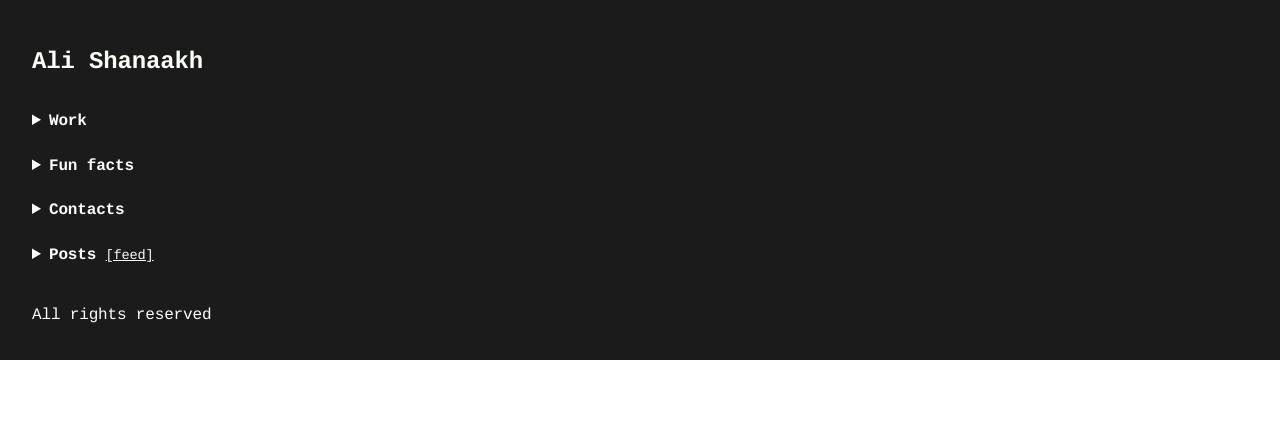
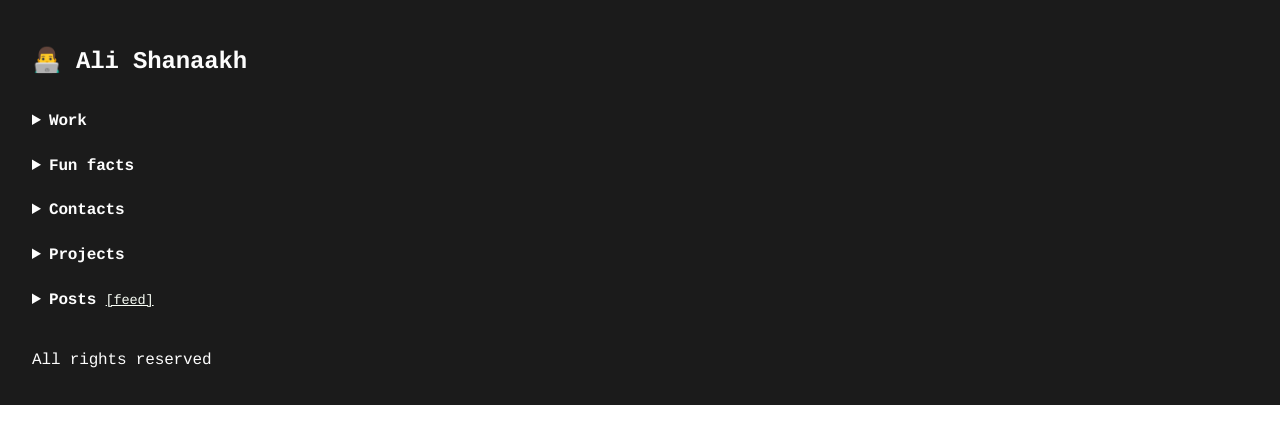
Before and after one commit to shal/site, a Jekyll site: the page built from index.html, in a window 1280 px wide. Shown: the top 444 px of the page. Built offline with Jekyll 4.4.1, drawn with Linux system fonts in a browser that asks for light colours.

Commit message:
Prettify web page & Add chapter for projects

```diff
--- a/_layouts/default.html
+++ b/_layouts/default.html
@@ -24,7 +24,7 @@
     <div class="theme">
       <header class="header">
         <h1 class="h1">
-          <a href="/" class="no-underline">Ali Shanaakh</a>
+          👨‍💻 Ali Shanaakh</a>
         </h1>
       </header>
       <main class="wrapper">
--- a/assets/script.js
+++ b/assets/script.js
@@ -1,24 +1 @@
-// const emoji = ['🌚', '🌵', '🦔', '🤷🏻', '🆗', '👩🏻‍💻', '🎮']
-// const randomEmoji = document.querySelector('.js-random-emoji')
-
-// if (randomEmoji) {
-//   randomEmoji.textContent = emoji[Math.floor(Math.random() * emoji.length)]
-// }
-
-// const osDarkMode = window.matchMedia('(prefers-color-scheme: dark)').matches
-// const supportsLocalStorage = 'localStorage' in window
-// const darkModeCheckbox = document.querySelector('#dark-mode')
-// if (supportsLocalStorage) {
-//   darkModeCheckbox.addEventListener('change', rememberMode)
-//   const darkMode = localStorage.getItem('darkMode')
-//   if (darkMode === '1' || (osDarkMode && darkMode === null)) darkModeCheckbox.checked = true
-//
-//   function rememberMode () {
-    // darkModeCheckbox.checked ? localStorage.setItem('darkMode', '1') : localStorage.setItem('darkMode', '0')
-//   }
-// }
-
-// // var activeElement = document.activeElement
-var nextIntent = 'mousedown'
-
 document.body.classList.add('has-js')
--- a/index.html
+++ b/index.html
@@ -39,6 +39,16 @@ layout: default
 </details>
 
 <details>
+    <summary><h2 class="as-text">Projects</h2></summary>
+    <ul class="list list-items">
+      <li><mark><a href="https://palestinenights.com">Palestine Nights</a></mark> - web app for restaurant</li>
+      <li><mark><a href="https://openware.com">Finex</a></mark> - high frequency trading engine</li>
+      <li><mark><a href="https://github.com/opencars">OpenCars</a></mark> - set of tools for vehicle search</li>
+      <li></li>
+    </ul>
+  </details>
+
+<details>
     <summary><h2 class="as-text">Posts</h2> <a class="small" href="/feed.xml">[feed]</a></summary>
     <ul class="list list-items">
       {% for post in site.posts %}
```
